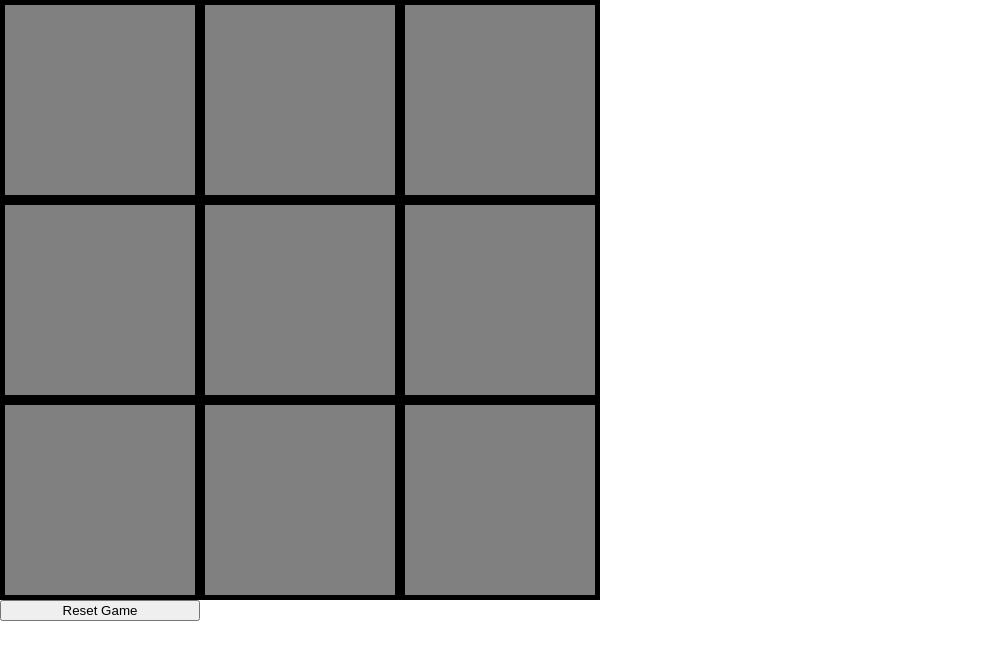
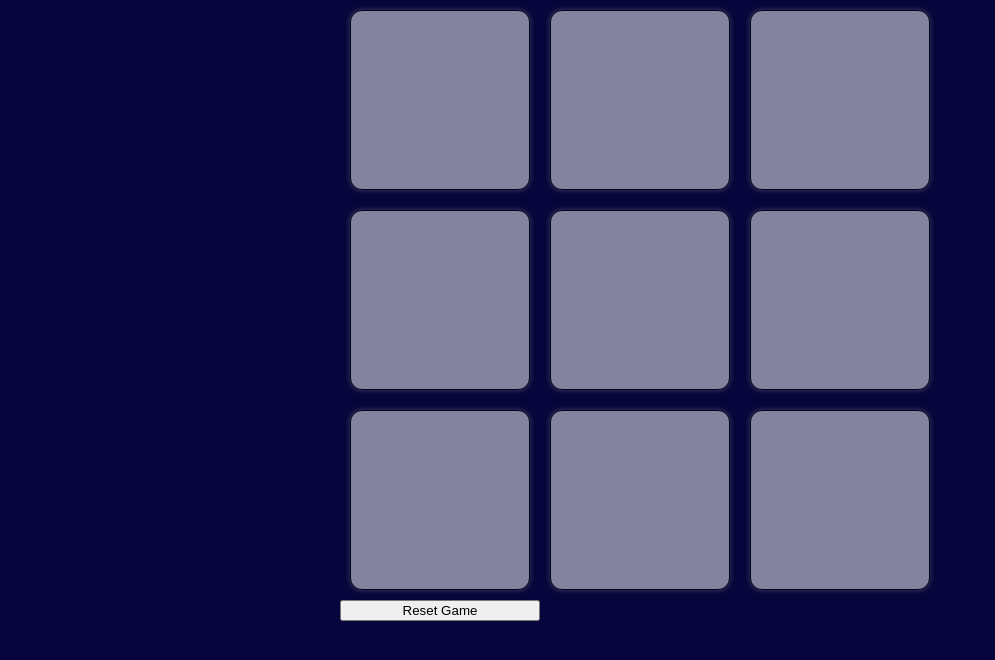
Before and after one commit to jawshoeadan/next-tictactoe, a Next.js app: page / in a window 1280 px wide. Shown: the top 660 px of the page, without its empty margins (0-995 px from the left). Built offline with nearby package versions, Linux system fonts and the light colour scheme.

Commit message:
Make it look like a 2007 blog

```diff
--- a/pages/index.tsx
+++ b/pages/index.tsx
@@ -25,18 +25,18 @@ const Home: NextPage = () => {
   const [currentTurn, setCurrentTurn] = useState("X")
 
   const resetGame = () => {
-    squareValues = ["", "", "", "", "", "", "", "", ""];
-    setCurrentTurn("X")
-    setGameFinished(false);
+    location.reload()
   }
   const squares = [0, 1, 2, 3, 4, 5, 6, 7, 8]
   const comps = squares.map((square) => (
     <Square key={square} square={square} currentTurn={currentTurn} toggleTurn={() => { toggleTurn(square) }} isFinished={gameFinished} />
   )
   )
-  return <div className={styles.mainBoard}>
-    {comps}
-    <button onClick={resetGame}>Reset Game</button>
+  return <div className={styles.rootdiv}>
+    <div className={styles.mainBoard}>
+      {comps}
+      <button onClick={resetGame}>Reset Game</button>
+    </div>
   </div>
 }
 
--- a/styles/Home.module.css
+++ b/styles/Home.module.css
@@ -123,12 +123,16 @@
   user-select: none;
   font-size: large;
   font-family: -apple-system, BlinkMacSystemFont, 'Segoe UI', Roboto, Oxygen, Ubuntu, Cantarell, 'Open Sans', 'Helvetica Neue', sans-serif;
-  background-color: grey;
+  background-color: white;
+  margin: 10px;
+  border-radius: 12px;
   aspect-ratio: 1;
-  border: solid black 5px;
+  border: solid black 1px;
   display: flex;
   justify-content: center;
   align-items: center;
+  box-shadow: grey 0px 0px 5px;
+  opacity: 0.5;
 }
 .square_text {
   display: flex;
@@ -143,3 +147,12 @@
   grid: 200px 200px 200px / 200px 200px 200px;
 
 }
+
+.rootdiv {
+  display: flex;
+  justify-content: center;
+  align-items: center;
+  flex-direction: column;
+  width: 100%;
+  height: 100%;
+}
--- a/styles/globals.css
+++ b/styles/globals.css
@@ -4,6 +4,7 @@ body {
   margin: 0;
   font-family: -apple-system, BlinkMacSystemFont, Segoe UI, Roboto, Oxygen,
     Ubuntu, Cantarell, Fira Sans, Droid Sans, Helvetica Neue, sans-serif;
+  background-color: rgb(6, 6, 61);
 }
 
 a {
```
